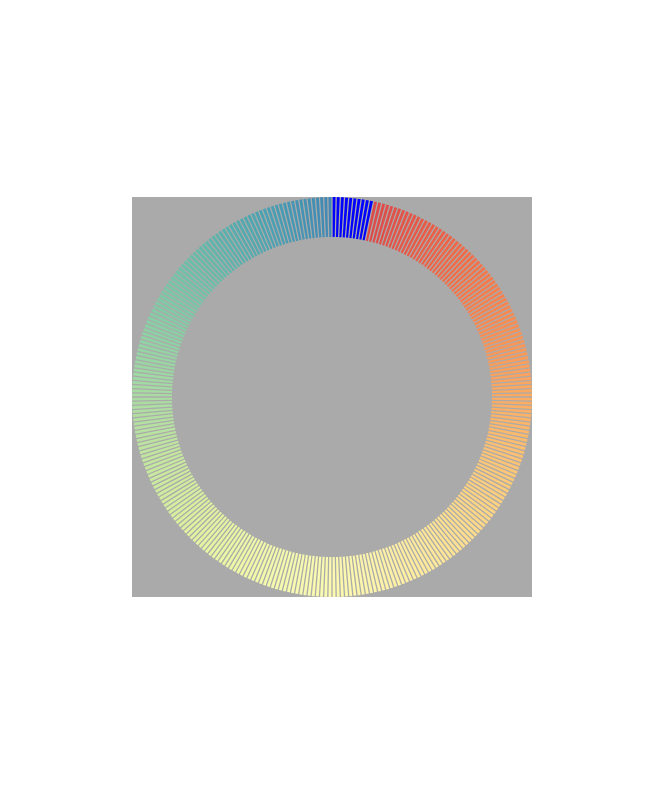
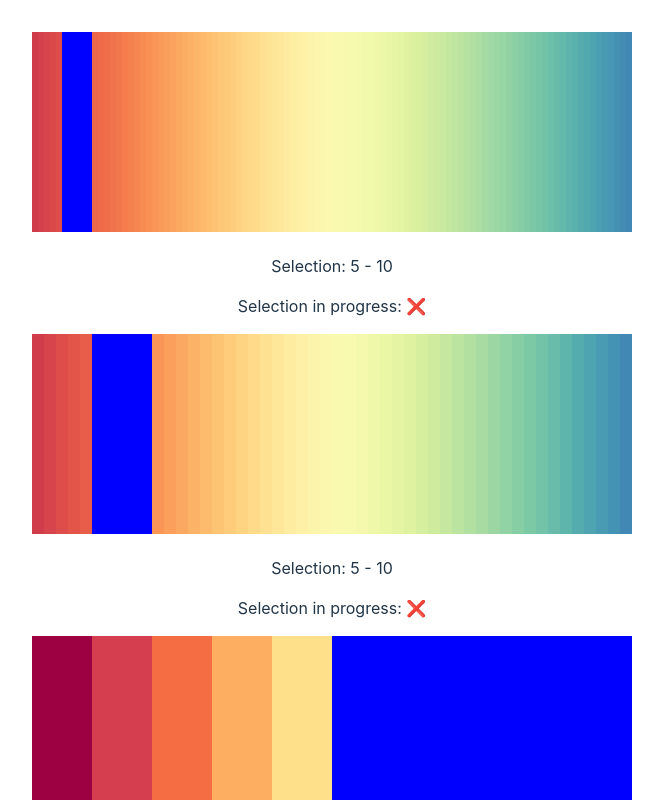
Before and after one commit to dvdkouril/chromatin-n-out, a Svelte app: page / in a window 1280 px wide. Shown: the top 800 px of the page, without its empty margins (308-971 px from the left). Built offline with nearby package versions, Linux system fonts and the light colour scheme.

Commit message:
selection basic prototype

```diff
--- a/src/App.svelte
+++ b/src/App.svelte
@@ -6,111 +6,12 @@
   const width = 400;
   const height = 400;
 
-  // let selectionInProgress = false;
-  // let selection = null;
-  // let selection = { start: 0, end: 10 };
-  // let selectionSecond = { start: 10, end: 20 };
-  // let selectionThird = { start: 0, end: 2 };
-
-  // const SelectionWidget = (num = 100) => {
-  //   const svg = d3
-  //     .create("svg")
-  //     .attr("width", width)
-  //     .attr("height", height)
-  //     .style("background-color", "#aaaaaa")
-  //     .attr("viewBox", [-width / 2, -height / 2, width, height]);
-
-  //   const innerRadius = 160;
-  //   const outerRadius = 200;
-
-  //   const elNum = num;
-  //   const V = d3.range(elNum);
-  //   const N = d3.range(elNum);
-  //   const I = d3.range(N.length).filter((i) => !isNaN(V[i]));
-
-  //   // Chose a default color scheme based on cardinality.
-  //   let colors = undefined;
-  //   if (colors === undefined) {
-  //     colors = d3.schemeSpectral[elNum];
-  //   }
-  //   if (colors === undefined) {
-  //     colors = d3.quantize((t) => d3.interpolateSpectral(t * 0.8 + 0.1), elNum);
-  //   }
-
-  //   const color = d3.scaleOrdinal(V, colors);
-
-  //   const arcs = d3
-  //     .pie()
-  //     .padAngle(1 / outerRadius)
-  //     .sort(null)
-  //     .value(1)(I);
-  //   const arc = d3.arc().innerRadius(innerRadius).outerRadius(outerRadius);
-
-  //   svg
-  //     .append("g")
-  //     // .attr("stroke", "white")
-  //     // .attr("stroke-width", 1)
-  //     // .attr("stroke-linejoin", "round")
-  //     .selectAll("path")
-  //     .data(arcs)
-  //     .join("path")
-  //     // .attr("fill", "#bbbbbb")
-  //     .attr("fill", (d) => (isInSelection(d.data) ? "blue" : color(N[d.data])))
-  //     .attr("d", arc)
-  //     .on("mouseover", mouseOvered)
-  //     .on("mousedown", mouseDown)
-  //     .on("mouseup", mouseUp);
-
-  //   return svg.node();
-  // };
-
-  // const isInSelection = (binId) => {
-  //   // console.log(selection);
-  //   // console.log("noooo");
-  //   if (selection === null) return false;
-
-  //   if (binId >= selection.start && binId < selection.end) {
-  //     // console.log("yessss");
-  //     return true;
-  //   }
-
-  //   // return true;
-  // };
-
-  // const mouseOvered = (event) => {
-  //   d3.select(event.target)
-  //     // d3.select(this)
-  //     .attr("fill", "blue");
-  // };
-
-  // const mouseOvered = (event) => {
-  //   if (selectionInProgress) {
-  //     selection = { start: selection.start, end: event.target.__data__.data };
-  //     console.log(event);
-  //   }
-  // };
-
-  // const mouseDown = (event) => {
-  //   console.log("mouse down");
-  //   selectionInProgress = true;
-  // };
-
-  // const mouseUp = (event) => {
-  //   console.log("mouse up");
-  //   selectionInProgress = false;
-  // };
-
-  onMount(() => {
-    const container = d3.select("#container").node();
-    // container.appendChild(SelectionWidget(300));
-    // container.appendChild(SelectionWidget(100));
-    // container.appendChild(SelectionWidget(50));
-    //d3.select("#container").append("p");
-  });
 </script>
 
 <div id="container">
-  <SelectionWidget width={400} height={400} />
+  <SelectionWidget width={600} height={200} N={100} />
+  <SelectionWidget width={600} height={200} N={50} />
+  <SelectionWidget width={600} height={200} N={10} />
 </div>
 <main />
 
--- a/src/lib/SelectionWidget.svelte
+++ b/src/lib/SelectionWidget.svelte
@@ -4,9 +4,35 @@
 
     export let width;
     export let height;
+    export let N;
+
+    $: pieceSize = width / bins.length;
+    $: bins = [...Array(N).keys()];
+    $: binColors = generateColors(N);
 
     let selectionInProgress = false;
-    let selection = { start: 0, end: 10 };
+    let selection = { start: 5, end: 10 };
+    // let bins = d3.range();
+    // let bins = [ 1, 2, 3, 4, 5, 6];
+
+    const generateColors = (numOfColors) => {
+        let colors = undefined;
+        if (colors === undefined) {
+            colors = d3.schemeSpectral[numOfColors];
+        }
+        if (colors === undefined) {
+            colors = d3.quantize(
+                (t) => d3.interpolateSpectral(t * 0.8 + 0.1),
+                numOfColors
+            );
+        }
+
+        // const color = d3.scaleOrdinal(bins, colors); //todo: do i need to grab bins from outside of local scope?
+        // console.log("bin colors:");
+        // console.log(color);
+        // return color;
+        return colors;
+    };
 
     const SelectionWidget = (num = 100) => {
         const svg = d3
@@ -46,13 +72,9 @@
         const arc = d3.arc().innerRadius(innerRadius).outerRadius(outerRadius);
 
         svg.append("g")
-            // .attr("stroke", "white")
-            // .attr("stroke-width", 1)
-            // .attr("stroke-linejoin", "round")
             .selectAll("path")
             .data(arcs)
             .join("path")
-            // .attr("fill", "#bbbbbb")
             .attr("fill", (d) =>
                 isInSelection(d.data) ? "blue" : color(N[d.data])
             )
@@ -64,12 +86,13 @@
         return svg.node();
     };
 
-    afterUpdate(() => {
-        console.log("UPDATED");
-        const container = d3.select("#container").node();
-        container.appendChild(SelectionWidget(300));
-
-    });
+    const colorOrSelection = (binId) => {
+        if (isInSelection(binId)) {
+            return "blue";
+        } else {
+            return binColors[binId];
+        }
+    }
 
     const isInSelection = (binId) => {
         // console.log(selection);
@@ -85,22 +108,68 @@
     };
 
     const mouseOvered = (event) => {
+        // if (selectionInProgress) {
+        //     selection = {
+        //         start: selection.start,
+        //         end: event.target.__data__.data,
+        //     };
+        //     console.log(event);
+        // }
         if (selectionInProgress) {
-            selection = {
-                start: selection.start,
-                end: event.target.__data__.data,
-            };
-            console.log(event);
+            // console.log("mouse overed");
+            const binId = event.target.id.split("-")[1];
+            selection = { ...selection, end: binId};
         }
     };
 
     const mouseDown = (event) => {
-        console.log("mouse down");
+        // console.log("mouse down");
+        // console.log(event.target.id);
+
+        const binId = event.target.id.split("-")[1];
+        selection = { start: binId, end: binId };
         selectionInProgress = true;
     };
 
     const mouseUp = (event) => {
-        console.log("mouse up");
+        // console.log("mouse up");
         selectionInProgress = false;
     };
 </script>
+
+<div id="widget">
+    <svg {width} {height}>
+        <!-- todo: viewbox and background -->
+        {#each bins as bin, i}
+            <!-- first version: just rectangles (to make it simpler) -->
+            <rect
+                id={"bin-" + i}
+                x={0 + i * pieceSize}
+                y={0}
+                width={pieceSize}
+                {height}
+                on:mousedown={mouseDown}
+                on:mouseup={mouseUp}
+                on:mouseover={mouseOvered}
+                style="fill:{binColors[i]}"
+            />
+        {/each}
+        <rect
+            x={0 + selection.start * pieceSize}
+            y={0}
+            width={(selection.end - selection.start) * pieceSize}
+            height={height}
+            style="fill:blue"
+        />
+    </svg>
+
+                <!-- style="fill:{binColors[i]}" -->
+    <p>
+        Selection: {selection.start} - {selection.end}
+    </p>
+    <p>
+        Selection in progress: {selectionInProgress
+            ? String.fromCodePoint(0x2705)
+            : String.fromCodePoint(0x274c)}
+    </p>
+</div>
```
